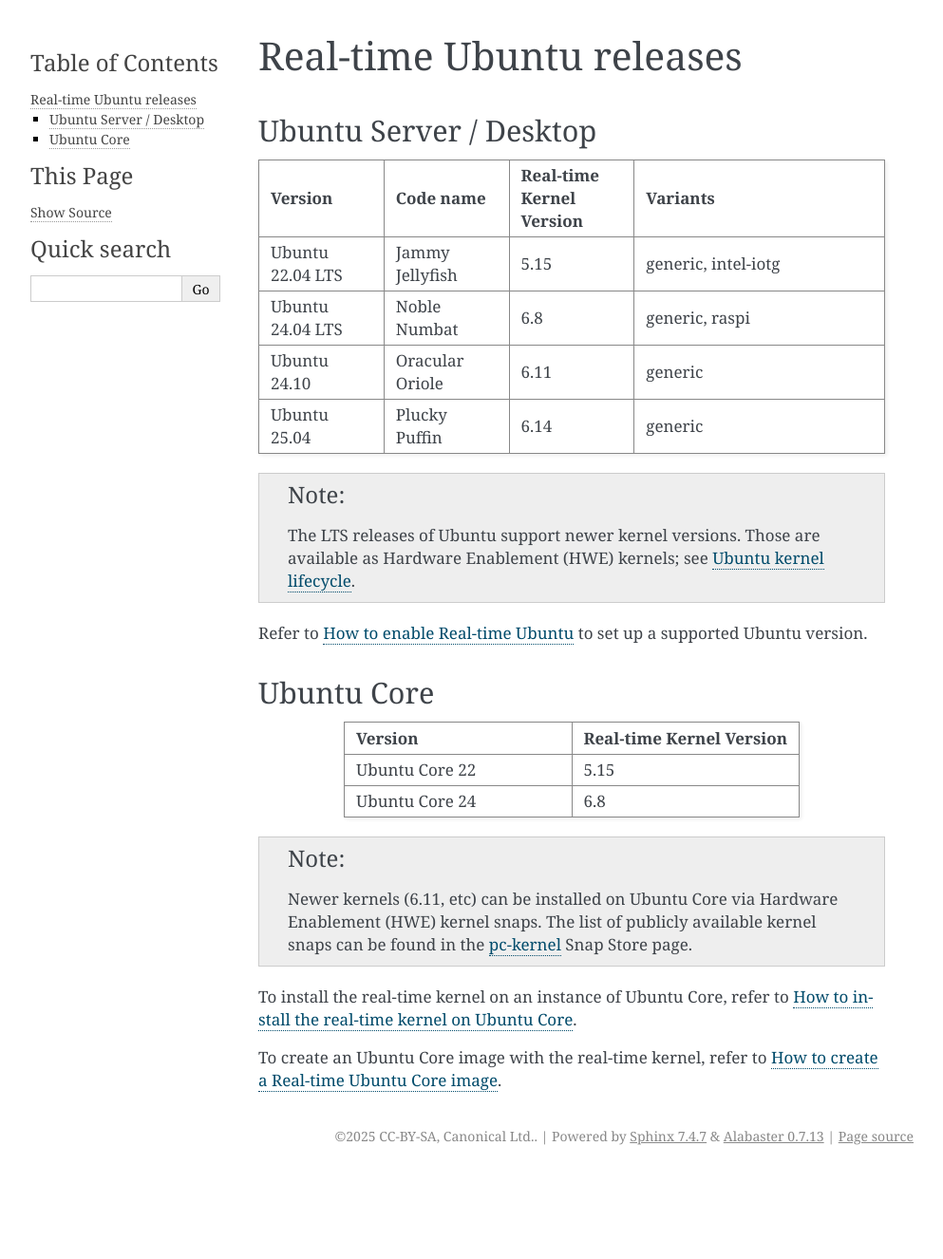
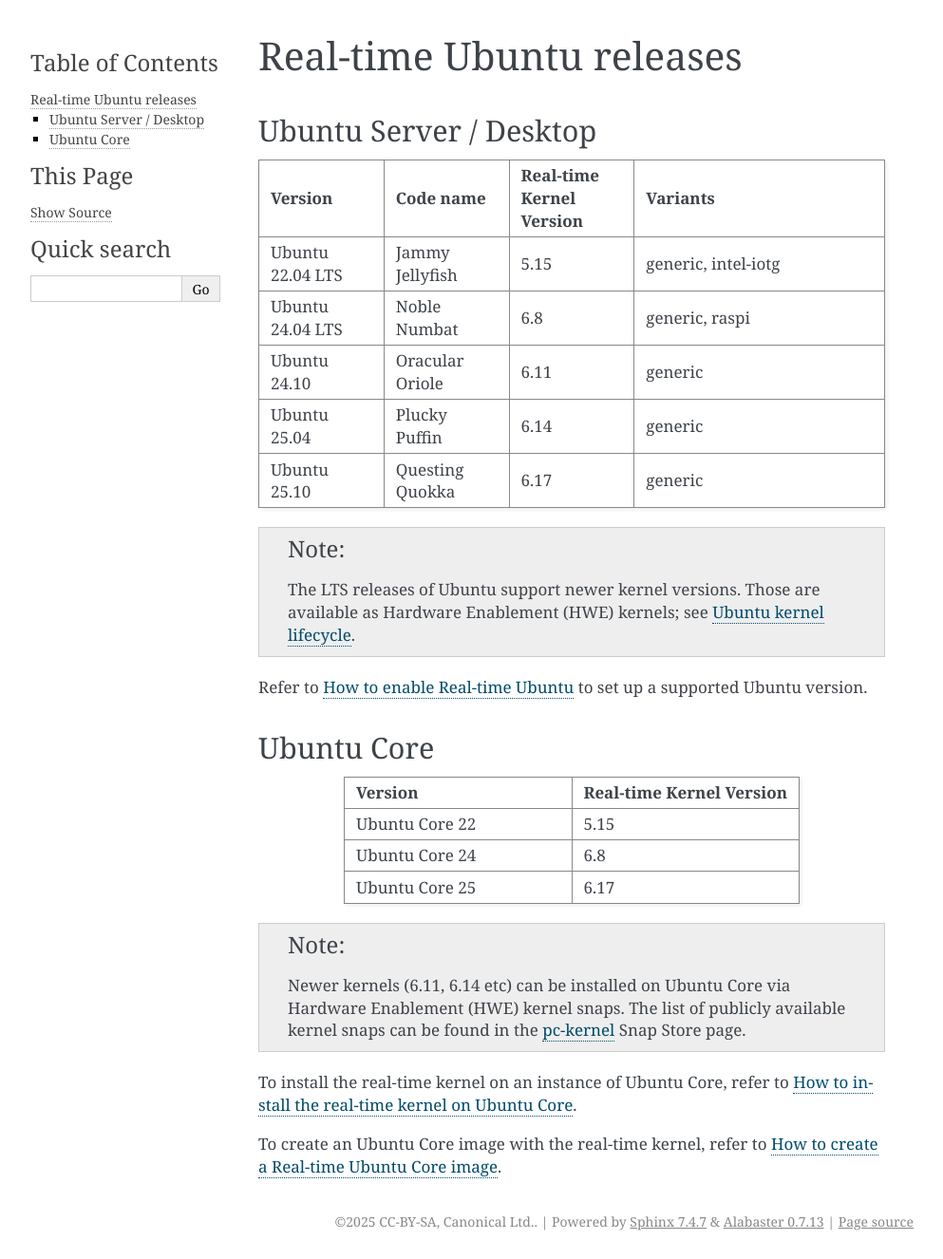
Before and after one commit to canonical/real-time-ubuntu-docs, a Sphinx documentation site: the page built from docs/reference/releases.rst, in a window 1280 px wide. Shown: the whole page at 95% size, without its empty margins (148-1141 px from the left). Built offline with Sphinx 7.4.7, drawn with Linux system fonts in a browser that asks for light colours; before the commit the page ends 1236 px from its top, so only the background shows below that.

Commit message:
docs(ref/releases.rst): Adding details for Questing Quokka.
Signed-off-by: NaraHita <narahita211@gmail.com>

```diff
--- a/docs/reference/releases.rst
+++ b/docs/reference/releases.rst
@@ -28,6 +28,10 @@
      - Plucky Puffin
      - 6.14
      - generic
+   * - Ubuntu 25.10
+     - Questing Quokka
+     - 6.17
+     - generic
 
 .. note::
 
@@ -48,10 +52,12 @@
      - 5.15
    * - Ubuntu Core 24
      - 6.8
+   * - Ubuntu Core 25
+     - 6.17
 
 .. note::
 
-  Newer kernels (6.11, etc) can be installed on Ubuntu Core via Hardware Enablement (HWE) kernel snaps.
+  Newer kernels (6.11, 6.14 etc) can be installed on Ubuntu Core via Hardware Enablement (HWE) kernel snaps.
   The list of publicly available kernel snaps can be found in the `pc-kernel`_ Snap Store page.
 
 To install the real-time kernel on an instance of Ubuntu Core, refer to :doc:`../how-to/uc-install-real-time-kernel`.
```
